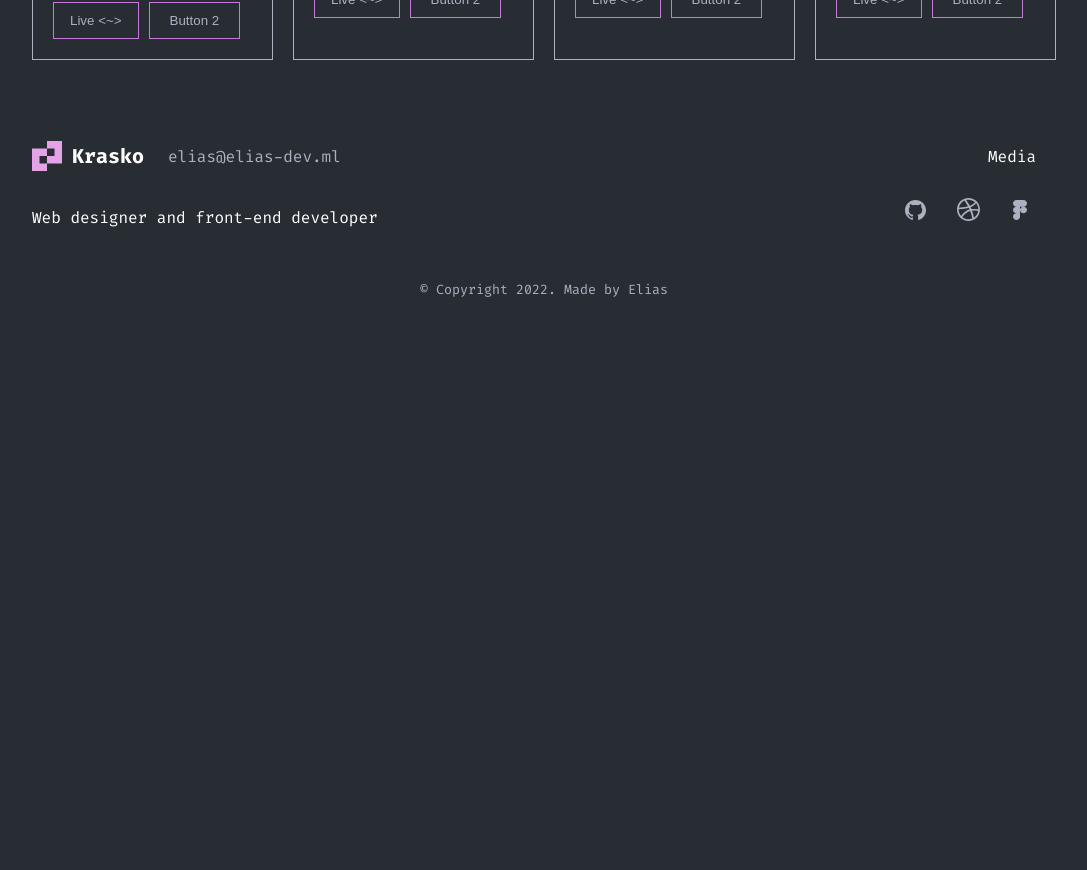
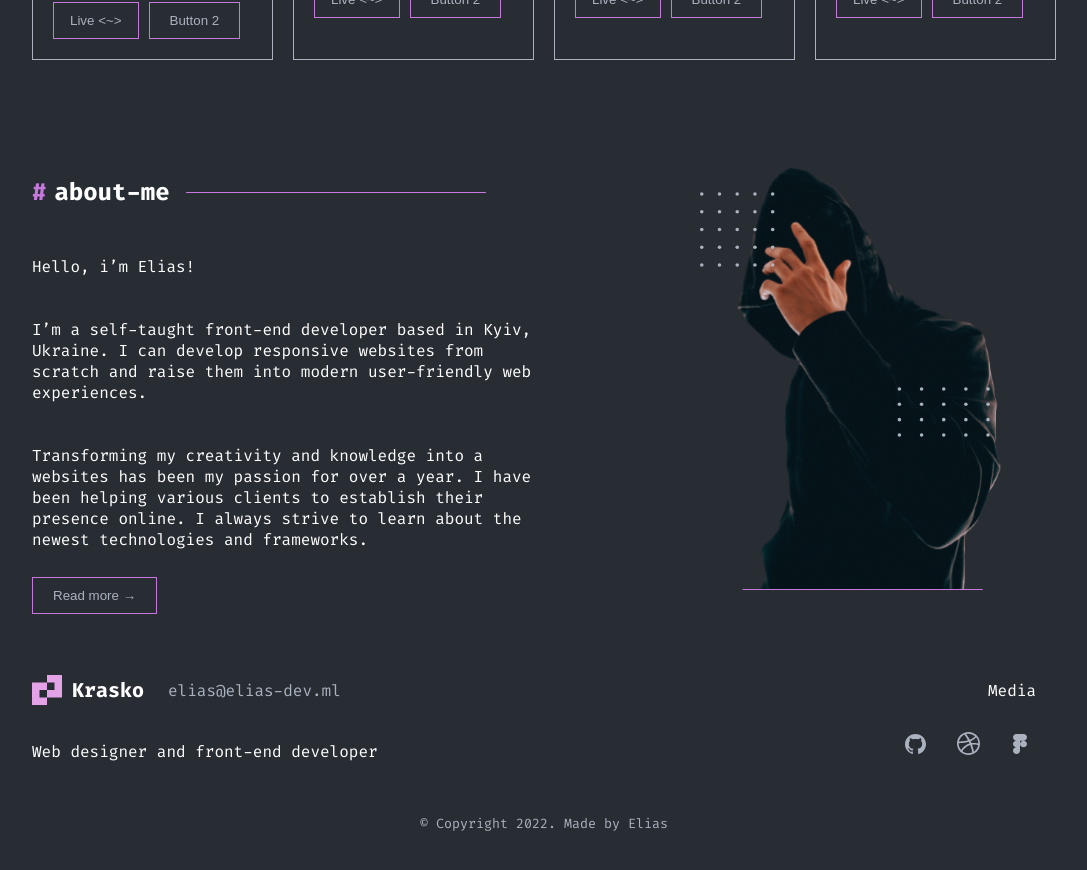
Before and after one commit to AliakseiKrasko/portfolio_project, a React app: page / in a window 1280 px wide. Shown: the part 2260-3130 px from the top of the page, without its empty margins (96-1183 px from the left). Before the commit the page ends 2628 px from the top, so only its background shows below. Built offline with nearby package versions, Linux system fonts and the light colour scheme.

Commit message:
added section about

```diff
--- a/src/App.tsx
+++ b/src/App.tsx
@@ -1,10 +1,10 @@
 import './App.css';
-import styled from 'styled-components';
 import {Header} from "./layout/header/Header";
 import {Main} from "./layout/section/main/Main";
 import {Skills} from "./layout/section/skills/Skills";
 import {Footer} from "./layout/footer/Footer";
 import {Projects} from "./layout/section/projects/Projects";
+import {About} from "./layout/section/about/About";
 
 
 function App() {
@@ -14,6 +14,7 @@ function App() {
             <Main />
             <Skills />
             <Projects/>
+            <About />
             <Footer />
         </div>
     );
--- a/src/layout/footer/Footer.tsx
+++ b/src/layout/footer/Footer.tsx
@@ -42,7 +42,7 @@ export const Footer = () => {
 
 const StyledFooter = styled.footer`
     min-height: 30vh;
-
+    margin-top: 48px;
 `
 const Name = styled.span`
     color: #FFFFFF;
--- /dev/null
+++ b/src/layout/section/about/About.tsx
@@ -0,0 +1,88 @@
+import React from 'react';
+import {SectionTitle} from "../../../components/SectionTitle";
+import {Icon} from "../../../components/icon/Icon";
+import styled from "styled-components";
+import {StyledButton} from "../../../components/StyledButton";
+import photo from "../../../assets/images/Group 50.svg"
+
+export const About = () => {
+    return (
+        <WrapperAbout>
+            <StyledAbout>
+                <SectionTitle title="about-me" lineLength="300px"/>
+            </StyledAbout>
+            <WrapperContent>
+                <TextWrapper>
+                    <StyledText>
+                        <p>Hello, i’m Elias!<br/><br/><br/>
+
+                            I’m a self-taught front-end developer based in Kyiv, Ukraine. I can
+                            develop responsive websites from scratch and raise them into modern user-friendly
+                            web experiences.<br/><br/><br/>
+
+                            Transforming my creativity and knowledge into a websites has been my passion for over
+                            a year. I have been helping various clients to establish their presence online. I always
+                            strive to learn about the newest technologies and frameworks.</p>
+                        <StyledButton>Read more &rarr;</StyledButton>
+                    </StyledText>
+
+                </TextWrapper>
+                <ImgWrapper>
+                    <StyledImage src={photo} alt="img"/>
+                </ImgWrapper>
+            </WrapperContent>
+        </WrapperAbout>
+    );
+};
+
+const WrapperAbout = styled.section`
+    max-width: 80%;
+    margin: 0 auto;
+    padding-top: 48px;
+
+`
+
+const StyledAbout = styled.div`
+    display: flex;
+    max-width: 80%;
+    max-height: 100vh;
+
+    justify-content: space-between;
+    align-items: center;
+    padding-bottom: 48px;
+`
+
+const TextWrapper = styled.div`
+    display: flex;
+    max-width: 50%;
+
+`
+
+const ImgWrapper = styled.div`
+    display: flex;
+    max-width: 50%;
+`
+
+const WrapperContent = styled.div`
+    display: flex;
+    justify-content: space-between;
+`
+
+const StyledText = styled.div`
+    color: #FFFFFF;
+
+    p {
+        margin-bottom: 27px;
+
+    }
+`
+
+const StyledImage = styled.img`
+    max-width: 457px;
+    max-height: 450px;
+    object-fit: contain;
+    justify-content: center;
+    position: absolute;
+    right: 180px;
+    top: 2400px;
+`
```
Also changed, not shown: src/assets/images/Group 50.svg (added).
